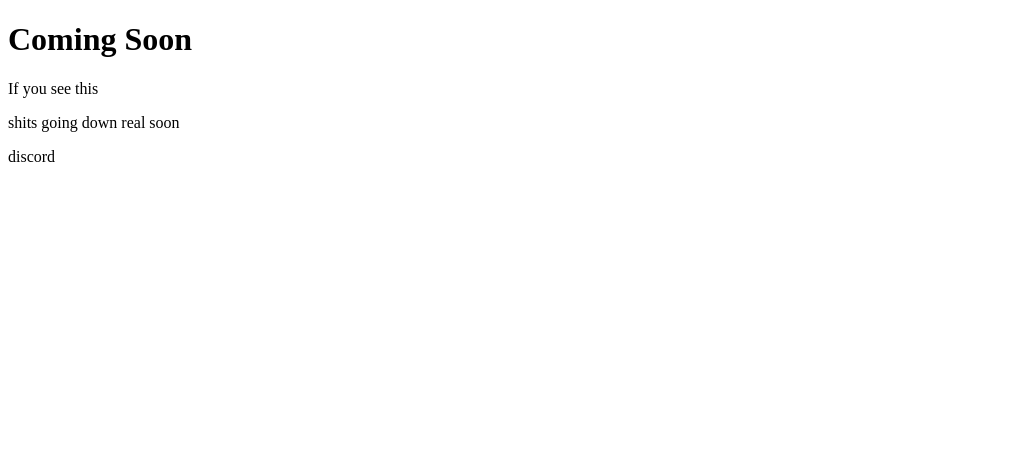
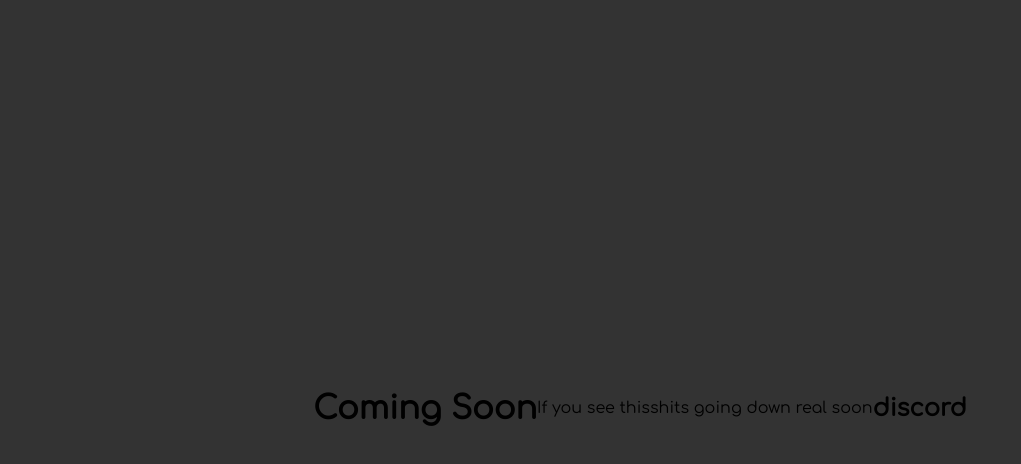
Before and after one commit to xSkyyy/NEKOSU2.0, a plain HTML site: page index.html in a window 1280 px wide. Shown: the whole page, without its empty margins (0-1021 px from the left). Drawn offline with Linux system fonts and the light colour scheme.

Commit message:
idk if this will work

```diff
--- a/index.html
+++ b/index.html
@@ -1,11 +1,12 @@
 <!DOCTYPE html>
 <head>
     <title>coming soon</title>
+    <link rel="stylesheet" type="text/css" href="styles.css">
 </head>
 
 <body>
     <h1>Coming Soon</h1>
     <p>If you see this</p>
     <p>shits going down real soon</p>
-    <href="https://discord.gg/zAuDw8d6SA">discord</href>
+    <h2><href="https://discord.gg/zAuDw8d6SA"> discord</h2>
 </body>
--- /dev/null
+++ b/styles.css
@@ -0,0 +1,35 @@
+/* Import Comfortaa font */
+@font-face {
+    font-family: 'Comfortaa';
+    src: url('comfortaa.ttf') format('truetype');
+  }
+
+  /* Apply Comfortaa font to all text */
+  body {
+    font-family: 'Comfortaa', sans-serif;
+  }
+
+  /* Set dark grey background for the page */
+  body {
+    background-color: #333;
+  }
+
+  /* Center all text in the middle of the page */
+  body {
+    display: flex;
+    justify-content: center;
+    align-items: center;
+    min-height: 100vh;
+  }
+
+  /* Additional styling for specific elements can be added below */
+
+  /* Example: Center heading elements */
+  h1, h2, h3, h4, h5, h6 {
+    text-align: center;
+  }
+
+  /* Example: Center a specific class */
+  .centered-text {
+    text-align: center;
+  }
```
Also changed, not shown: comfortaa.ttf (added).
